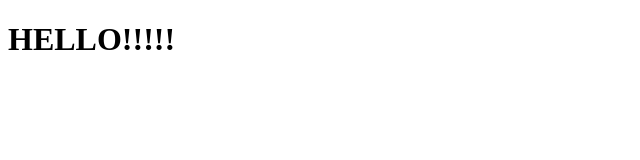
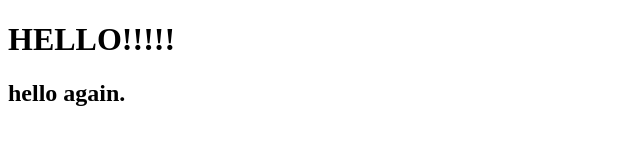
Before and after one commit to csbryant/Newbie, a plain HTML site: page index.html in a window 1280 px wide. Shown: the whole page, without its empty margins (0-640 px from the left). Drawn offline with Linux system fonts and the light colour scheme.

Commit message:
Updated Index.html

```diff
--- a/index.html
+++ b/index.html
@@ -7,5 +7,6 @@
 </head>
 <body>
     <h1>HELLO!!!!!</h1>
+    <h2>hello again.</h2>
 </body>
 </html>
```
